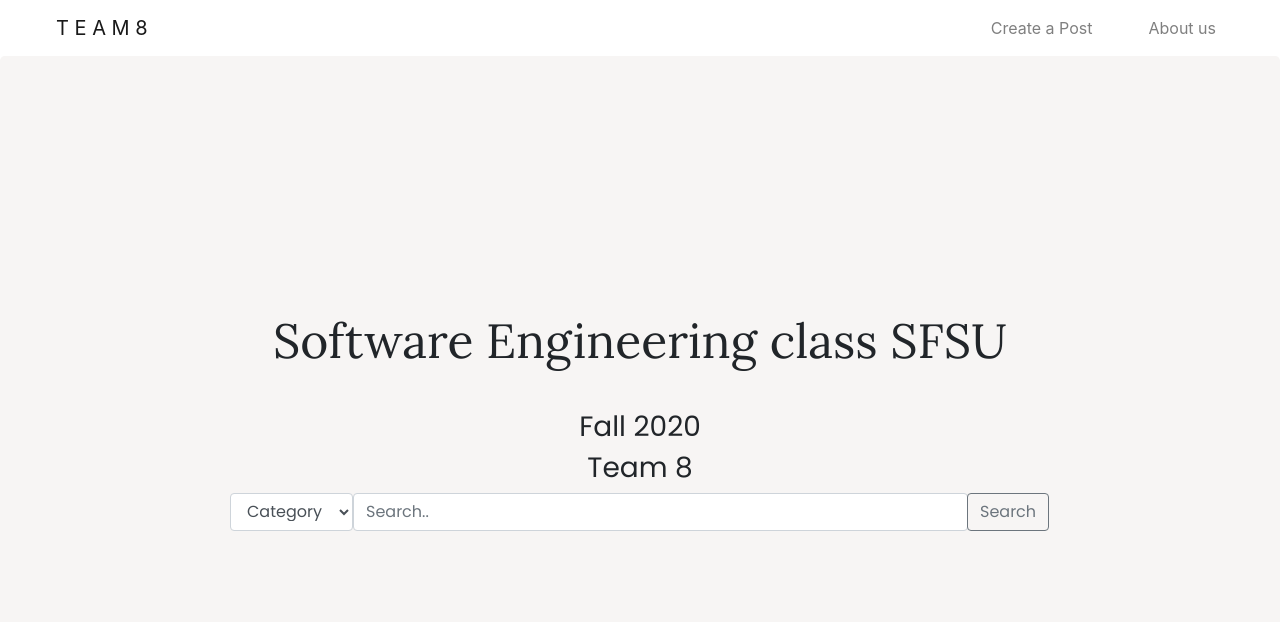
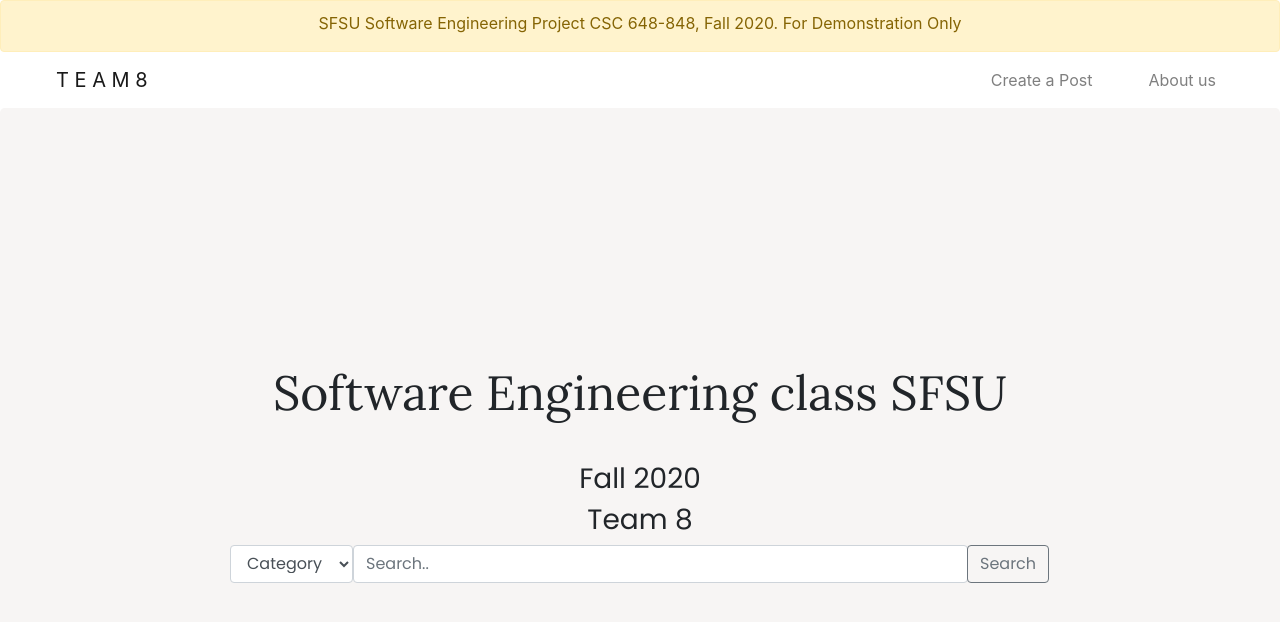
Before and after one commit to YGLEE1993/GatorGoods, a React (Create React App) app in the folder application/client/: page / in a window 1280 px wide. Shown: the top 622 px of the page. Built offline with nearby package versions, Linux system fonts and the light colour scheme; no server answers.

Commit message:
added the warning banner component

```diff
--- a/application/client/src/App.js
+++ b/application/client/src/App.js
@@ -1,10 +1,12 @@
 import React from "react";
 import Navigation from "./Components/views/Navigation/Navigation";
 import Routes from "./Routes";
+import WarningBanner from "./Components/WarningBanner";
 
 function App() {
   return (
     <div className="App">
+      <WarningBanner />
       <Navigation />
       <Routes />
     </div>
--- /dev/null
+++ b/application/client/src/Components/WarningBanner.js
@@ -0,0 +1,12 @@
+import React from "react";
+import Alert from "react-bootstrap/Alert";
+
+export default function WarningBanner() {
+    return (
+        <Alert variant="warning" style={{ paddingBottom: "0px", marginBottom: "0px", paddingTop: "10px"}}>
+            <p style={{textAlign: "center"}}>
+                SFSU Software Engineering Project CSC 648-848, Fall 2020. For Demonstration Only
+            </p>
+        </Alert>
+    );
+}
```
